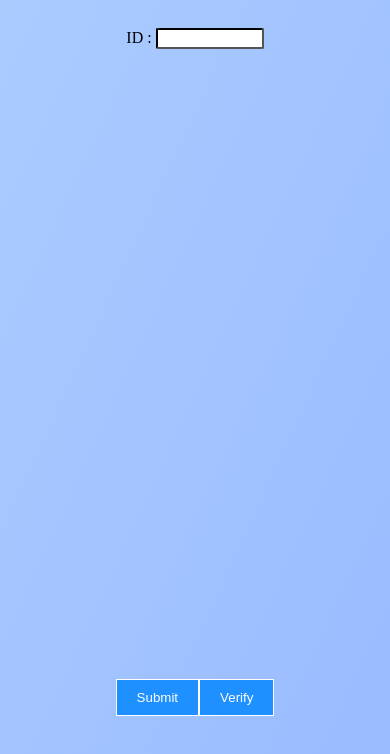
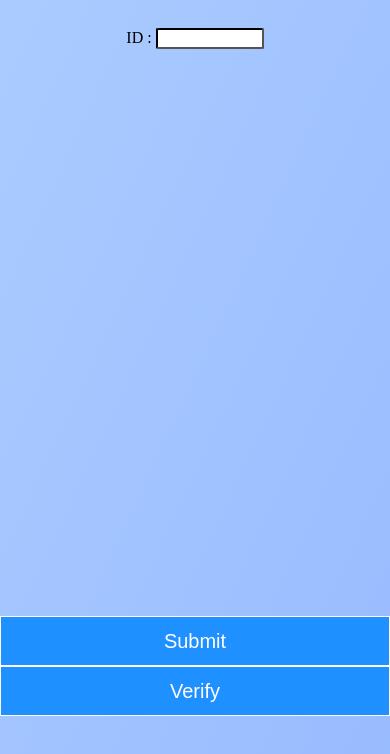
Before and after one commit to Achintya14/ImageCrop, a plain HTML site: page cropImage.html in a window 390 px wide. Shown: the part 98-852 px from the top of the page. Drawn offline with Linux system fonts and the light colour scheme.

Commit message:
changed font size of buttons in mobile view

```diff
--- a/css/styles.css
+++ b/css/styles.css
@@ -23,7 +23,6 @@ html,body{
 .buttons-inline {
     display: flex;
     flex-flow: row wrap;
-    align-items: center;
     position: fixed;
     bottom: 30px;
     width: 100%;
@@ -43,16 +42,27 @@ html,body{
     background-color: royalblue;
     color: black;
 }
-/* @media only screen and (max-width: 800px){
+@media only screen and (max-width: 800px){
     .buttons-inline button{
-        margin: 10px 0;
+        margin: 0 auto;
+        padding: 5px 5px;
+        background-color: dodgerblue;
+        border: 1px solid white;
+        color: white;
+        position: relative;
+        width: 100%;
+        height: 50px;
+        font-size: 20px;
     }
     .buttons-inline{
         flex-direction: column;
         align-items: stretch;
+        position: fixed;
+        bottom: 30px;
+        width: 100%;
     }
 
-} */
+}
 
 
 /* This taken property will be applied after the image is captured and element will be created in javaScript */
```
